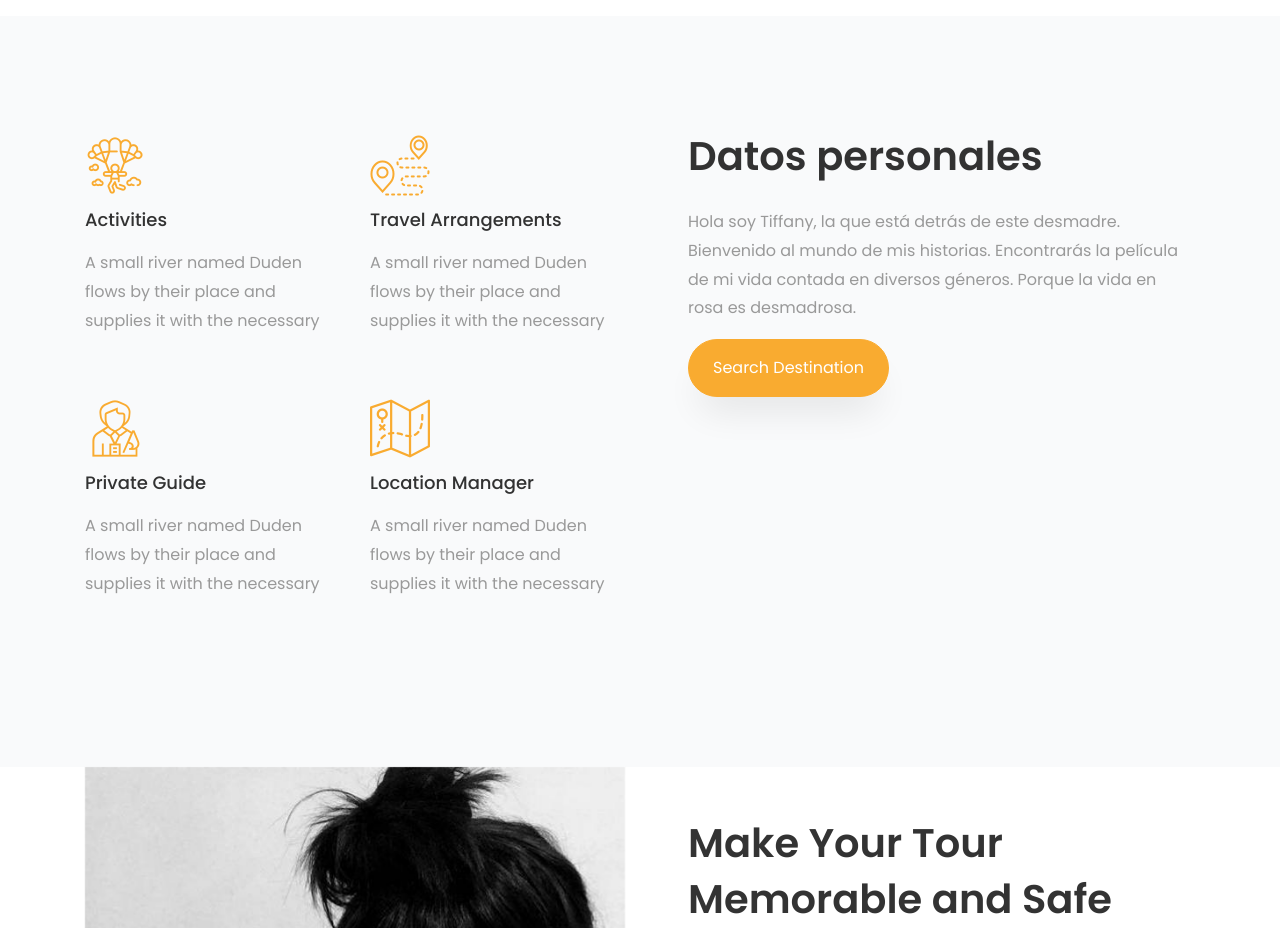
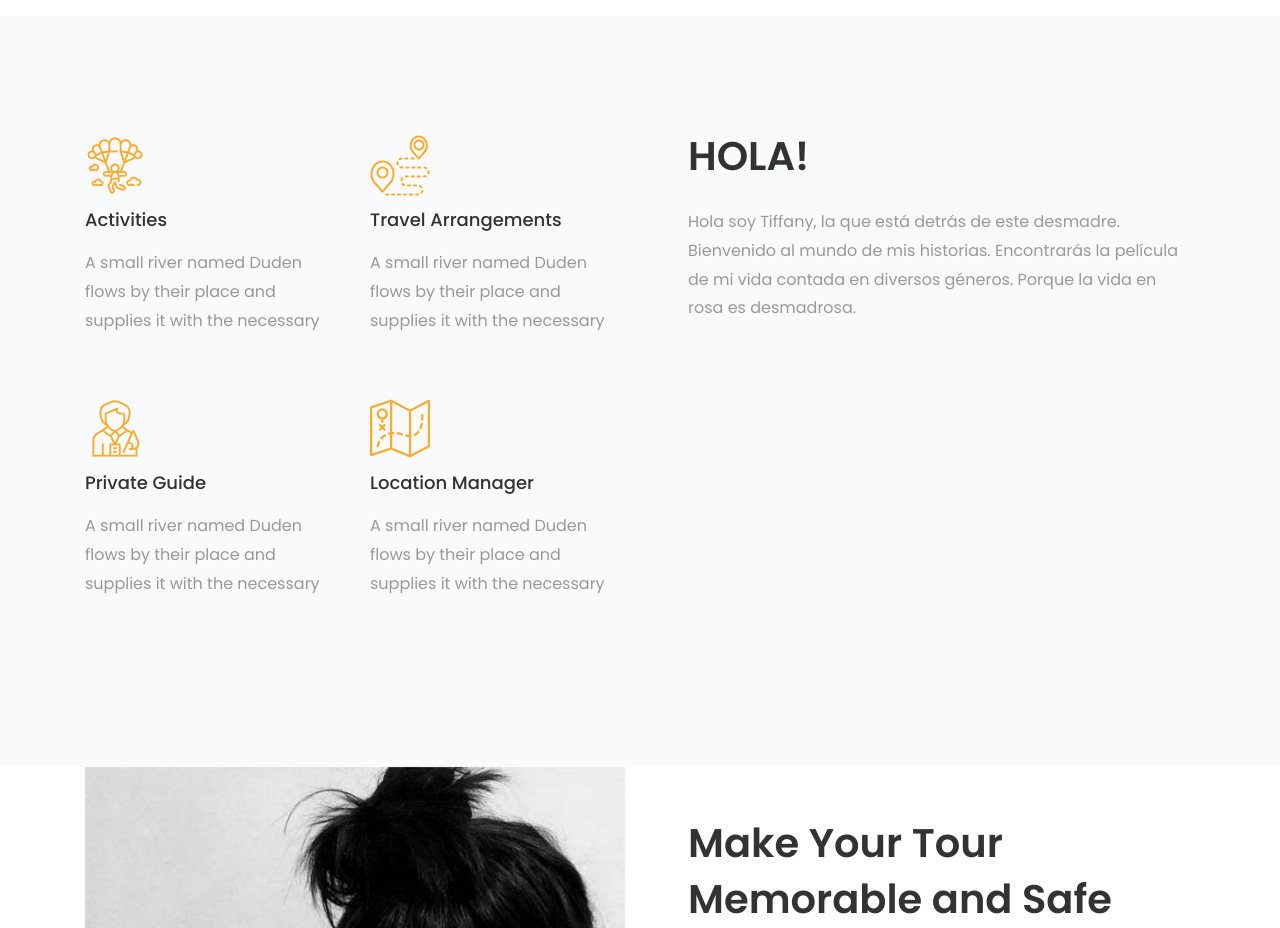
Before and after one commit to tiffanymiilene/tiffany.github.io, a plain HTML site: page index.html in a window 1280 px wide. Shown: the part 800-1728 px from the top of the page. Drawn offline with Linux system fonts and the light colour scheme; some packages are replaced by stand-ins of ours; no server answers; files whose address does not match are found by name.

Commit message:
Update index.html

```diff
--- a/index.html
+++ b/index.html
@@ -96,9 +96,9 @@
       <div class="container">
         <div class="row d-flex">
           <div class="col-md-6 order-md-last heading-section pl-md-5 ftco-animate">
-          	<h2 class="mb-4">Datos personales</h2>
+          	<h2 class="mb-4">HOLA!</h2>
             <p>Hola soy Tiffany, la que está detrás de este desmadre. Bienvenido al mundo de mis historias. Encontrarás la película de mi vida contada en diversos géneros. Porque la vida en rosa es desmadrosa. </p>
-            <p><a href="#" class="btn btn-primary py-3 px-4">Search Destination</a></p>
+
           </div>
           <div class="col-md-6">
           	<div class="row">
```
